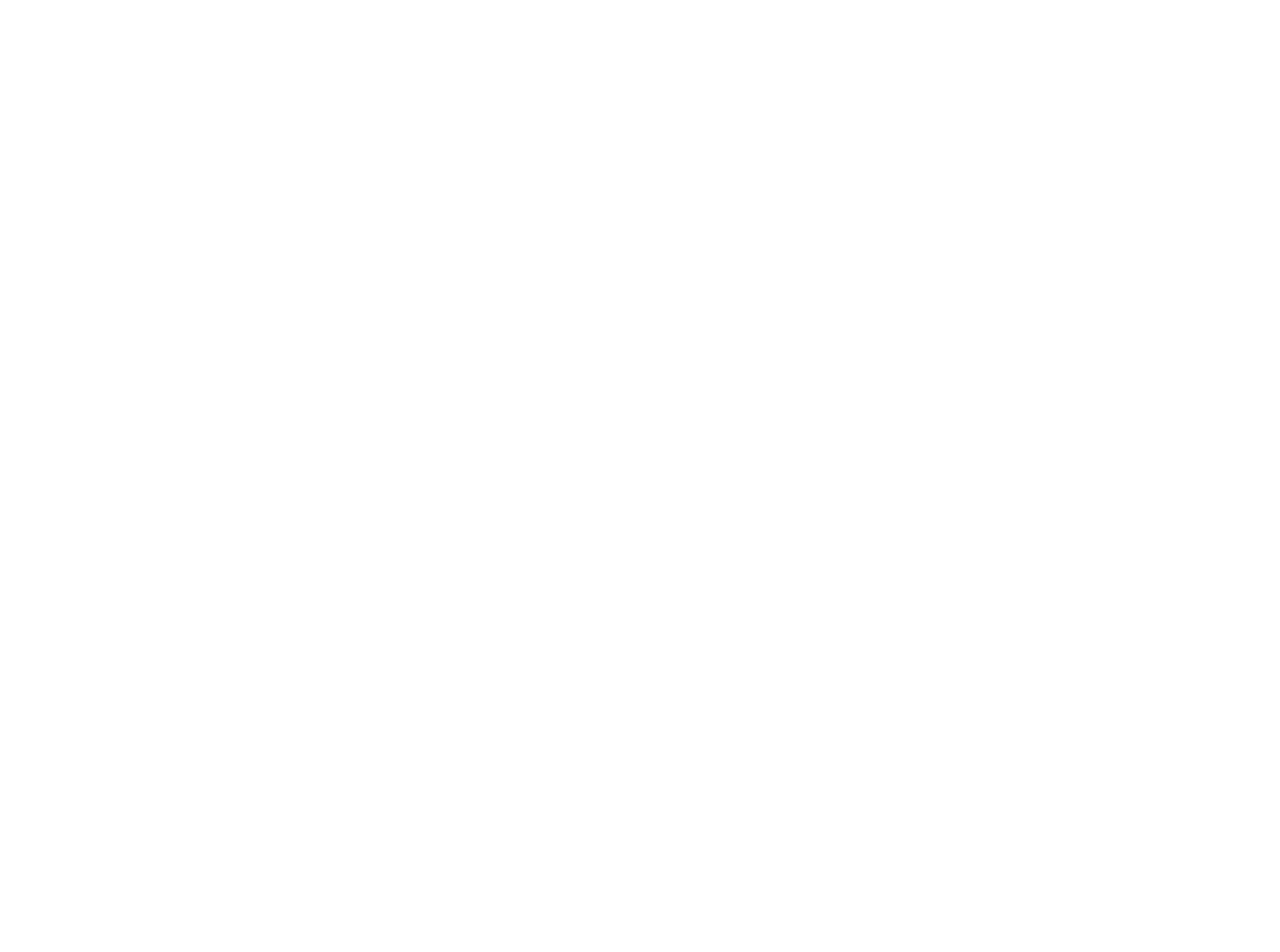
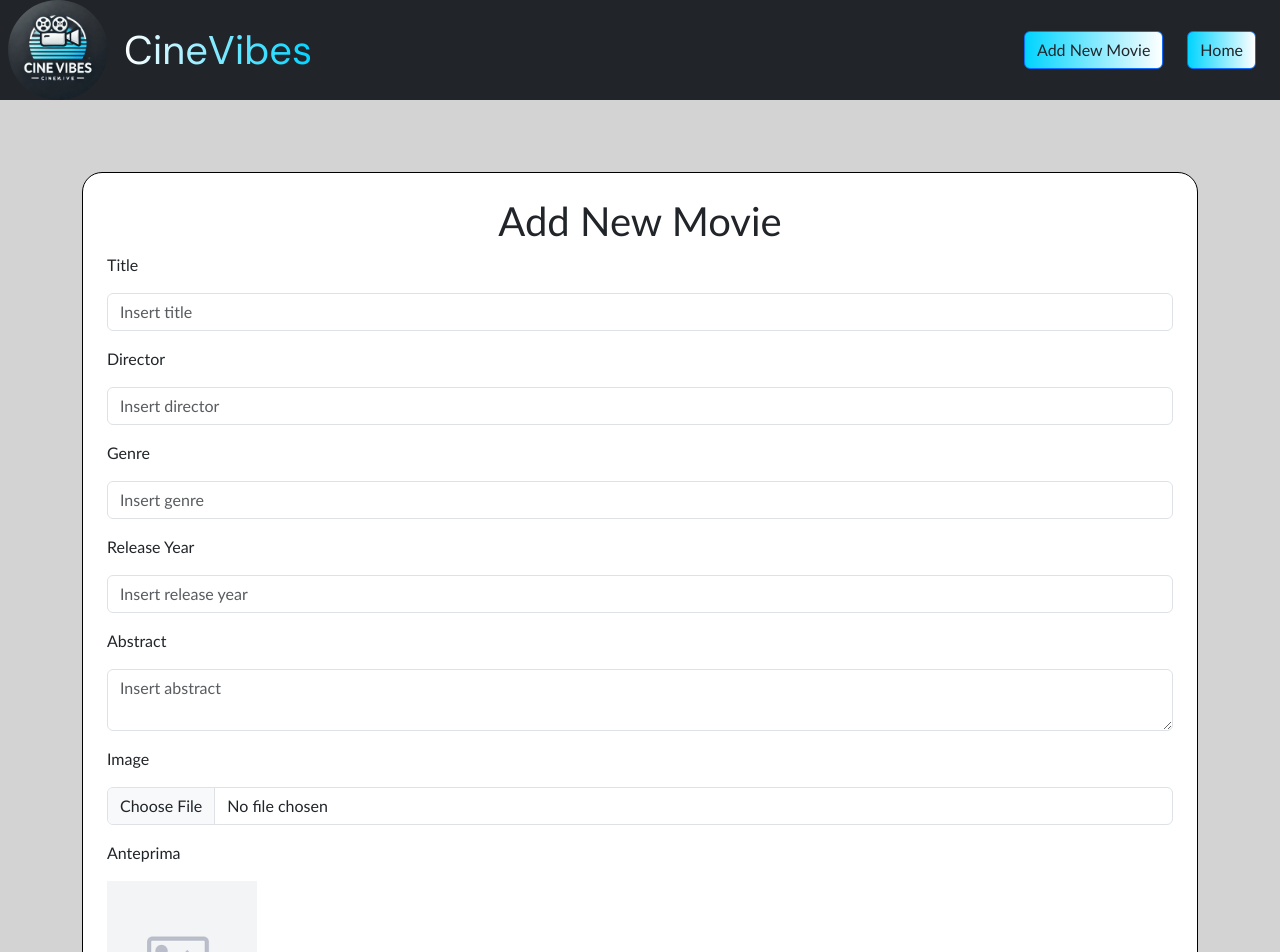
Before and after one commit to Marcucci-Francesco/webapp-react, a React (Vite) app: page /movies/create in a window 1280 px wide. Before the commit this address had no page. Shown: the top 952 px of the page. Before the commit the page ends 800 px from the top, so only its background shows below. Built offline with nearby package versions, Linux system fonts and the light colour scheme.

Commit message:
feat: add form for new movie and swiper in HomePage

```diff
--- a/package.json
+++ b/package.json
@@ -15,7 +15,8 @@
     "bootstrap-icons": "^1.11.3",
     "react": "^19.0.0",
     "react-dom": "^19.0.0",
-    "react-router-dom": "^7.1.5"
+    "react-router-dom": "^7.1.5",
+    "swiper": "^11.2.2"
   },
   "devDependencies": {
     "@eslint/js": "^9.19.0",
--- a/src/App.jsx
+++ b/src/App.jsx
@@ -4,6 +4,7 @@
 import FilmDetails from './pages/FilmDetails'
 import NotFound from './pages/NotFound'
 import Form from './pages/Form';
+import AddNewMovie from "./pages/AddNewMovie"
 import { GlobalProvider } from "./context/GlobalContext"
 
 
@@ -16,6 +17,7 @@
             <Route path="/" element={<HomePage />} />
             <Route path="/dettagli-film/:id" element={<FilmDetails />} />
             <Route path="/dettagli-film/:id/reviews" element={<Form />} />
+            <Route path="/movies/create" element={<AddNewMovie />} />
             <Route path="/error" element={<NotFound />} />
           </Route>
         </Routes>
--- a/src/Components/Header.jsx
+++ b/src/Components/Header.jsx
@@ -9,6 +9,7 @@
         <span className="text-white mx-2 dm-sans mb-0 fs-1">CineVibes</span>
       </div>
       <div className='mx-4'>
+        <Link className='return btn btn-primary text-dark mx-4' to={'/movies/create'}>Add New Movie</Link>
         <Link className='return btn btn-primary text-dark' to={'/'}>Home</Link>
       </div>
     </header>
--- a/src/index.css
+++ b/src/index.css
@@ -106,6 +106,16 @@
   background-color: lightgray;
 }
 
+.thumb {
+  width: 150px;
+}
+
+.swiper-fm {
+  padding-top: 100px;
+  padding-bottom: 100px;
+}
+
+
 /* FOOTER */
 
 footer {
--- /dev/null
+++ b/src/pages/AddNewMovie.jsx
@@ -0,0 +1,129 @@
+import { useState } from "react"
+import { useNavigate } from "react-router-dom"
+import axios from "axios"
+
+
+const AddNewMovie = () => {
+
+  const initialFormData = {
+    title: '',
+    author: '',
+    abstract: '',
+    image: null
+  }
+
+  const initialThumb = '/placeholder.png';
+
+  const [formData, setFormData] = useState(initialFormData)
+  const [thumb, setThumb] = useState(initialThumb);
+  const apiUrl = import.meta.env.VITE_FILM_API_URL;
+  const navigate = useNavigate();
+
+
+
+
+  const handlerSetValue = (e) => {
+    const { value, name } = e.target;
+    if (name === 'image') {
+      setThumb(URL.createObjectURL(e.target.files[0]));
+      setFormData(prev => ({ ...prev, image: e.target.files[0] }))
+    }
+    setFormData(prev => ({ ...prev, [name]: value }));
+  }
+
+  const handlerSubmitMovies = (e) => {
+    e.preventDefault();
+
+    const dataSendForm = new FormData();
+
+    for (let key in formData) {
+      dataSendForm.append(key, formData[key])
+    }
+
+    axios.post(apiUrl, dataSendForm, { headers: { 'Content-Type': 'multipart/form-data' } })
+      .then(() => { navigate('/') })
+      .catch(err => {
+        console.log(err);
+      })
+  }
+
+  return (
+    <main className="details">
+      <div className="container d-flex flex-wrap justify-content-center py-4">
+        <div className="card-form d-block my-5 p-4">
+          <h1 className="text-center">Add New Movie</h1>
+          <div className="card-body">
+            <form action="#" onSubmit={handlerSubmitMovies}>
+              <div className="form-group">
+                <label>Title</label>
+                <input
+                  type="text"
+                  name="title"
+                  className="form-control my-3"
+                  placeholder="Insert title"
+                  value={formData.title}
+                  onChange={handlerSetValue} />
+              </div>
+              <div className="form-group">
+                <label>Director</label>
+                <input
+                  type="text"
+                  name="director"
+                  className="form-control my-3"
+                  placeholder="Insert director"
+                  value={formData.director}
+                  onChange={handlerSetValue} />
+              </div>
+              <div className="form-group">
+                <label>Genre</label>
+                <input
+                  type="text"
+                  name="genre"
+                  className="form-control my-3"
+                  placeholder="Insert genre"
+                  value={formData.genre}
+                  onChange={handlerSetValue} />
+              </div>
+              <div className="form-group">
+                <label>Release Year</label>
+                <input
+                  type="text"
+                  name="release_year"
+                  className="form-control my-3"
+                  placeholder="Insert release year"
+                  value={formData.release_year}
+                  onChange={handlerSetValue} />
+              </div>
+              <div className="form-group">
+                <label>Abstract</label>
+                <textarea
+                  type="text"
+                  name="abstract"
+                  className="form-control my-3"
+                  placeholder="Insert abstract"
+                  value={formData.abstract}
+                  onChange={handlerSetValue} />
+              </div>
+              <div className="form-group mb-4">
+                <label>Image</label>
+                <input
+                  type="file"
+                  name="image"
+                  className="form-control my-3"
+                  onChange={handlerSetValue} />
+                <p>Anteprima</p>
+                <img className="thumb" src={thumb} />
+              </div>
+              <div className="d-flex justify-content-center">
+                <button className="btn btn-success mt-4 d-grid col-4" type="submit">Send</button>
+              </div>
+            </form>
+          </div>
+        </div>
+      </div>
+
+    </main>
+  )
+}
+
+export default AddNewMovie
--- a/src/pages/Form.jsx
+++ b/src/pages/Form.jsx
@@ -96,13 +96,14 @@
                   value={formData.vote}
                   onChange={setValue} />
               </div>
-              <button className="btn btn-success mt-4" type="submit">Send</button>
+              <div className="d-flex justify-content-center">
+                <button className="btn btn-success mt-4 d-grid col-4" type="submit">Send</button>
+              </div>
             </form>
           </div>
         </div>
         <div className="py-4">
           <button className="btn btn-primary mx-4" onClick={() => navigate(-1)}>Go Back</button>
-          <Link className="btn btn-primary" to={'/'}>HomePage</Link>
         </div>
       </div>
 
--- a/src/pages/HomePage.jsx
+++ b/src/pages/HomePage.jsx
@@ -1,6 +1,12 @@
 import { useEffect } from "react";
 import { useGlobalContext } from "../context/GlobalContext";
+import { Swiper, SwiperSlide } from 'swiper/react';
 import Card from "../Components/Card";
+
+import 'swiper/css';
+import 'swiper/css/pagination';
+import 'swiper/css/navigation';
+import { Autoplay, Keyboard, Pagination, Navigation } from 'swiper/modules';
 
 const HomePage = () => {
   const { moviesList, fetchMovies } = useGlobalContext();
@@ -10,20 +16,39 @@
   }, [])
 
   return (
-    <>
     <main className="home-bg">
       <div className="cover d-flex justify-content-center align-items-center">
         <h1 className="text-white">Discover The Best Films Of All Time</h1>
       </div>
-        <div className="container py-5">
+      <div className="container swiper-fm">
         <div className="row gap-5 justify-content-around">
+          <Swiper
+            autoplay={{
+              delay: 3500,
+              disableOnInteraction: false,
+            }}
+            slidesPerView={3}
+            spaceBetween={30}
+            keyboard={{
+              enabled: true,
+            }}
+            pagination={{
+              clickable: true,
+            }}
+            navigation={true}
+            modules={[Keyboard, Pagination, Navigation, Autoplay]}
+            className="mySwiper"
+          >
             {moviesList.map(movie => (
-              <Card key={movie.id} movies={movie} />
+              <SwiperSlide key={movie.id}>
+                <Card movies={movie} />
+              </SwiperSlide>
             ))}
+
+          </Swiper>
         </div>
       </div>
     </main>
-    </>
   );
 };
 
```
Also changed, not shown: public/placeholder.png (added), 1 other file (tests, documents, lock files or other folders). Lines whose indentation alone changed are shown as unchanged.
